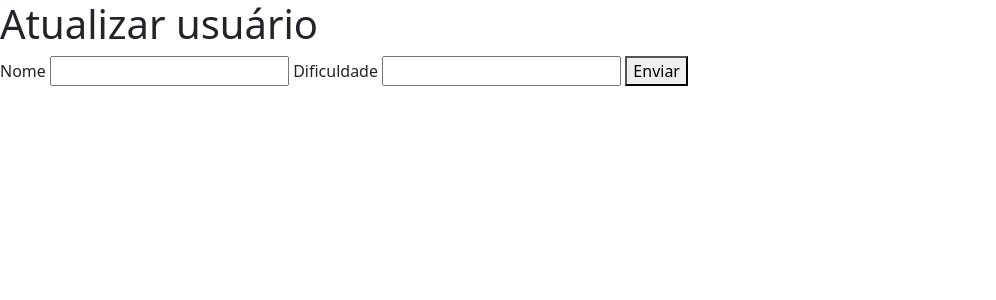
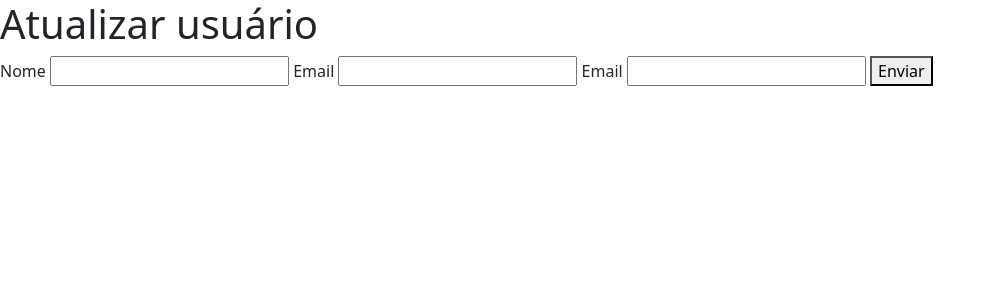
Before and after one commit to laura1050santos/TrabalhoFinal2, a Flask app: page /update_user/ in a window 1280 px wide. Shown: the top 300 px of the page, without its empty margins (0-996 px from the left). Run offline with Flask 3, Linux system fonts and the light colour scheme; some libraries are stand-ins or nearby versions.

Commit message:
Atualizar o update_user.html

```diff
--- a/TrabalhoFinal/templates/user/update_user.html
+++ b/TrabalhoFinal/templates/user/update_user.html
@@ -12,11 +12,13 @@
         <label for="nome">Nome</label>
         <input type="text" id="nome" name="nome" required>
 
-        <label for="email">Dificuldade</label>
+        <label for="email">Email</label>
         <input type="text" id="email" required>
-
+     <label for="senha">Email</label>
+        <input type="text" id="senha" required>
         <button type="submit">Enviar</button>
     </form>
+
 {% with messages = get_flashed_messages(with_categories=True) %}
       {% if messages %}
         <ul>
```
